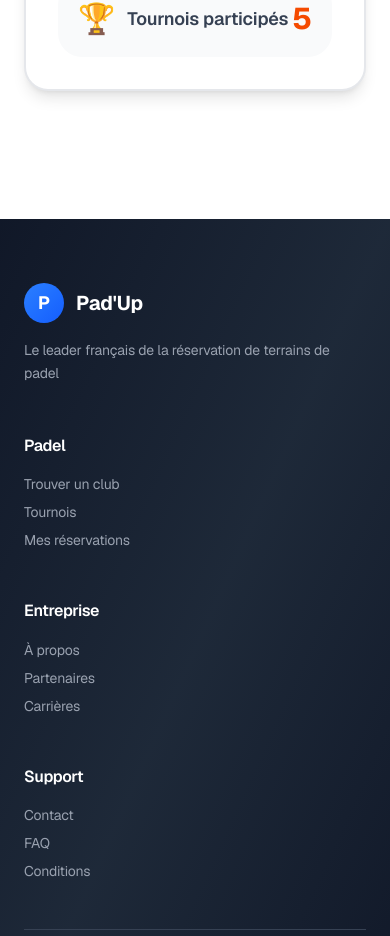
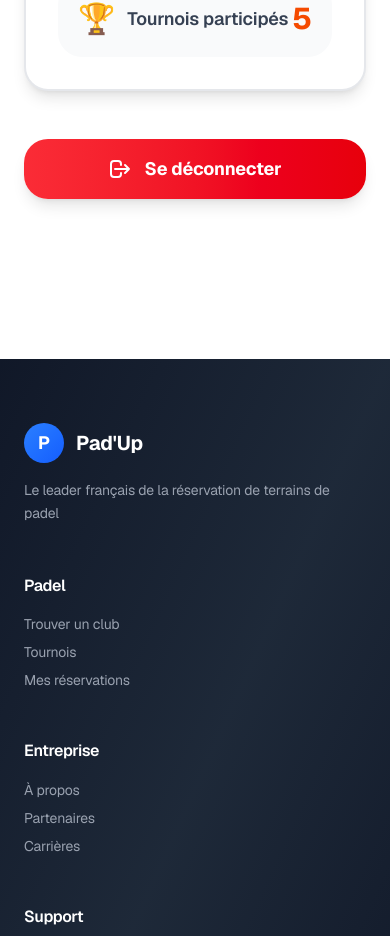
Before and after one commit to mathisenault-pixel/padup, a Next.js app: page /player/profil in a window 390 px wide. Shown: the part 1536-2472 px from the top of the page. Built offline with nearby package versions, Linux system fonts and the light colour scheme; no server answers.

Commit message:
description claire de la modif

```diff
--- a/app/player/(authenticated)/components/AuthStatus.tsx
+++ b/app/player/(authenticated)/components/AuthStatus.tsx
@@ -93,11 +93,11 @@ export default function AuthStatus() {
           <span className="hidden sm:inline">Mon compte</span>
         </button>
 
-        {/* Déconnexion */}
+        {/* Déconnexion - Caché sur mobile (affiché uniquement sur desktop) */}
         <button
           type="button"
           onClick={handleSignOut}
-          className="px-3 md:px-5 py-2 md:py-2.5 text-sm md:text-[14px] font-medium text-red-600 hover:text-red-700 hover:bg-red-50 rounded-lg md:rounded-xl transition-all duration-200 flex items-center gap-2"
+          className="hidden md:flex px-3 md:px-5 py-2 md:py-2.5 text-sm md:text-[14px] font-medium text-red-600 hover:text-red-700 hover:bg-red-50 rounded-lg md:rounded-xl transition-all duration-200 items-center gap-2"
         >
           <svg className="w-5 h-5" fill="none" stroke="currentColor" viewBox="0 0 24 24">
             <path strokeLinecap="round" strokeLinejoin="round" strokeWidth={2} d="M17 16l4-4m0 0l-4-4m4 4H7m6 4v1a3 3 0 01-3 3H6a3 3 0 01-3-3V7a3 3 0 013-3h4a3 3 0 013 3v1" />
--- a/app/player/(authenticated)/profil/page.tsx
+++ b/app/player/(authenticated)/profil/page.tsx
@@ -1,6 +1,8 @@
 'use client'
 
 import { useState } from 'react'
+import { useRouter } from 'next/navigation'
+import { supabaseBrowser as supabase } from '@/lib/supabaseBrowser'
 
 type ProfilInfo = {
   nom: string
@@ -17,6 +19,7 @@ type ProfilInfo = {
 }
 
 export default function ProfilPage() {
+  const router = useRouter()
   const [isEditing, setIsEditing] = useState(false)
   const [photoUrl, setPhotoUrl] = useState<string | null>(null)
   const [profil, setProfil] = useState<ProfilInfo>({
@@ -74,6 +77,22 @@ export default function ProfilPage() {
       case 'Avancé': return 'from-blue-500 to-blue-600'
       case 'Expert': return 'from-blue-500 to-blue-600'
       default: return 'from-gray-500 to-gray-600'
+    }
+  }
+
+  const handleSignOut = async () => {
+    if (!confirm('Êtes-vous sûr de vouloir vous déconnecter ?')) {
+      return
+    }
+
+    const { error } = await supabase.auth.signOut()
+
+    if (error) {
+      console.error('[PROFIL] Error signing out:', error)
+      alert('Erreur lors de la déconnexion')
+    } else {
+      console.log('[PROFIL] ✅ Signed out successfully')
+      router.push('/player/accueil')
     }
   }
 
@@ -395,6 +414,19 @@ export default function ProfilPage() {
             </div>
           </div>
         )}
+
+        {/* Bouton Déconnexion en bas - Visible uniquement sur mobile */}
+        <div className="md:hidden mt-12 pb-8">
+          <button
+            onClick={handleSignOut}
+            className="w-full px-6 py-4 bg-gradient-to-r from-red-500 to-red-600 hover:from-red-600 hover:to-red-700 text-white rounded-2xl font-bold transition-all shadow-lg hover:shadow-xl flex items-center justify-center gap-3"
+          >
+            <svg className="w-6 h-6" fill="none" stroke="currentColor" viewBox="0 0 24 24">
+              <path strokeLinecap="round" strokeLinejoin="round" strokeWidth={2} d="M17 16l4-4m0 0l-4-4m4 4H7m6 4v1a3 3 0 01-3 3H6a3 3 0 01-3-3V7a3 3 0 013-3h4a3 3 0 013 3v1" />
+            </svg>
+            <span className="text-lg">Se déconnecter</span>
+          </button>
+        </div>
       </div>
     </div>
   )
```
